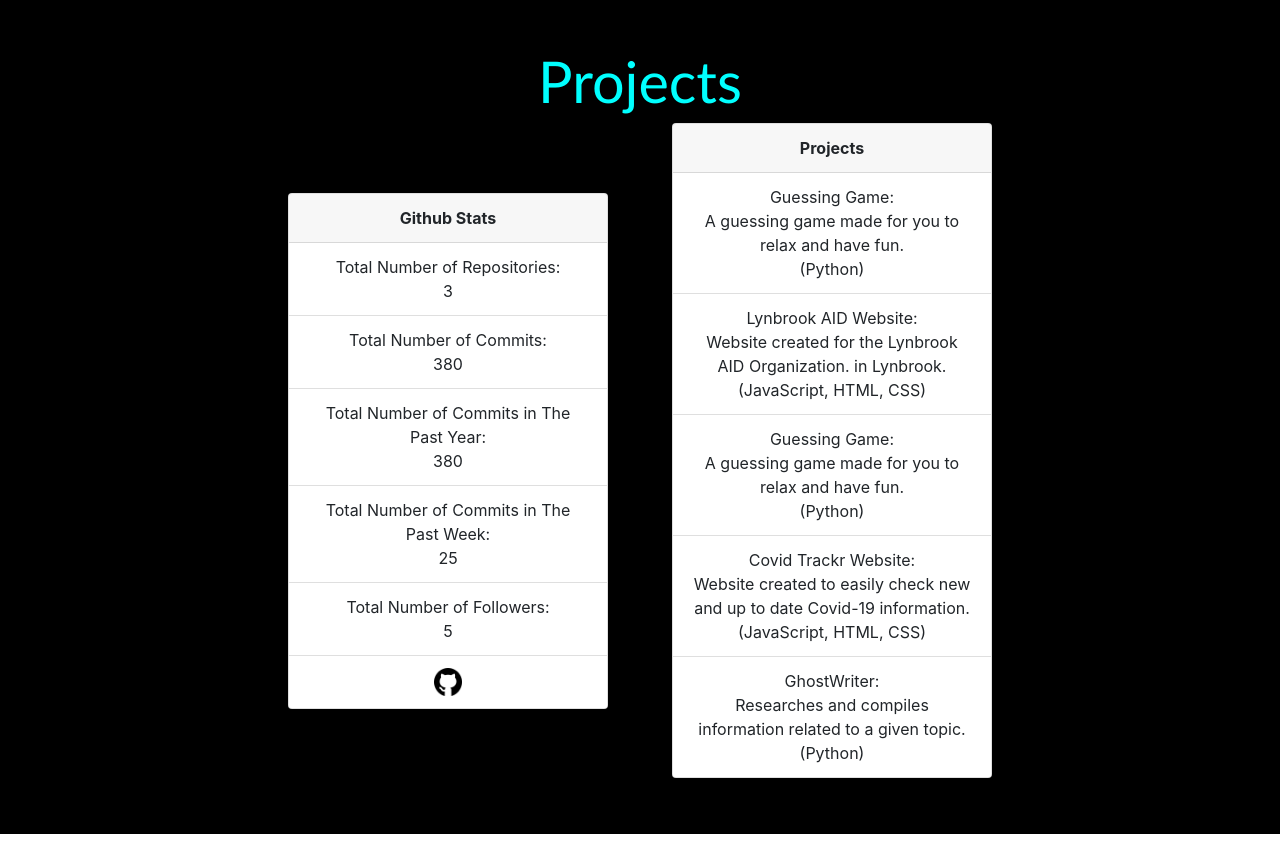
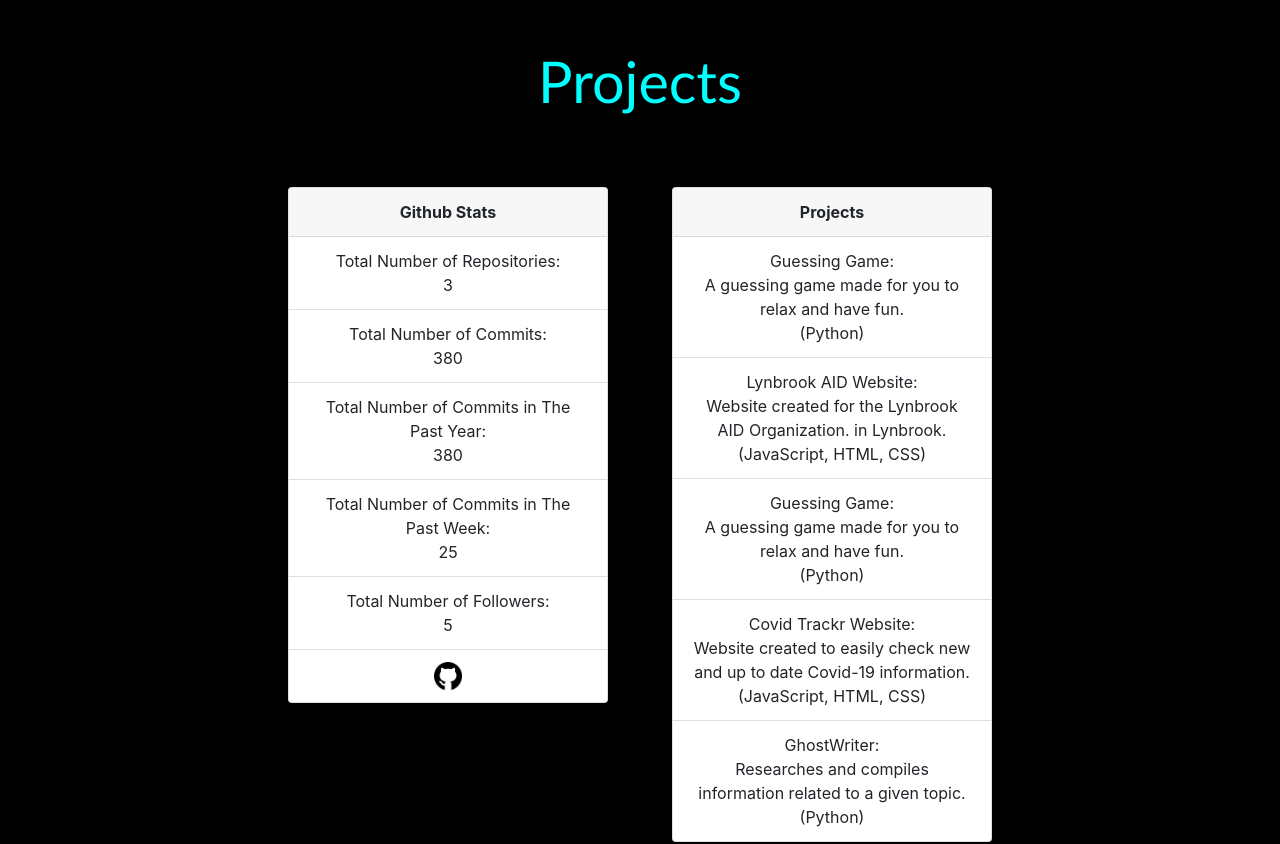
Before and after one commit to shaumikkalwit/shaumikkalwit.github.io, a React (Create React App) app in the folder frontend/: page / in a window 1280 px wide. Shown: the part 1680-2524 px from the top of the page. Built offline with nearby package versions, Linux system fonts and the light colour scheme; no server answers.

Commit message:
made them stay at top of page with padding

```diff
--- a/frontend/src/components/CardFlexbox.js
+++ b/frontend/src/components/CardFlexbox.js
@@ -8,7 +8,9 @@ const Container = styled.div`
   		display: flex;
 		flex-direction: row;
 		justify-content: space-around;
+		align-items: flex-start;
 
+		margin-top: 8vh;
 		margin-right: 20vw;
 		margin-left: 20vw;
 
```
